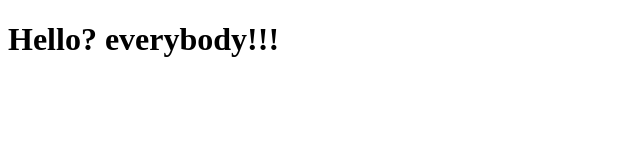
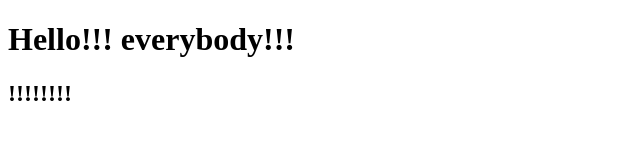
Before and after one commit to Shaitan84/home_work1, a plain HTML site: page index.html in a window 1280 px wide. Shown: the whole page, without its empty margins (0-640 px from the left). Drawn offline with Linux system fonts and the light colour scheme.

```diff
--- a/index.html
+++ b/index.html
@@ -5,7 +5,9 @@
     <meta name="viewport" content="width=device-width, initial-scale=1.0" />
     <title>Document</title>
   </head>
+
   <body>
-    <h1>Hello? everybody!!!</h1>
+    <h1>Hello!!! everybody!!!</h1>
+    <h2>!!!!!!!!</h2>
   </body>
 </html>
```
Also changed, not shown: 1 other file.
